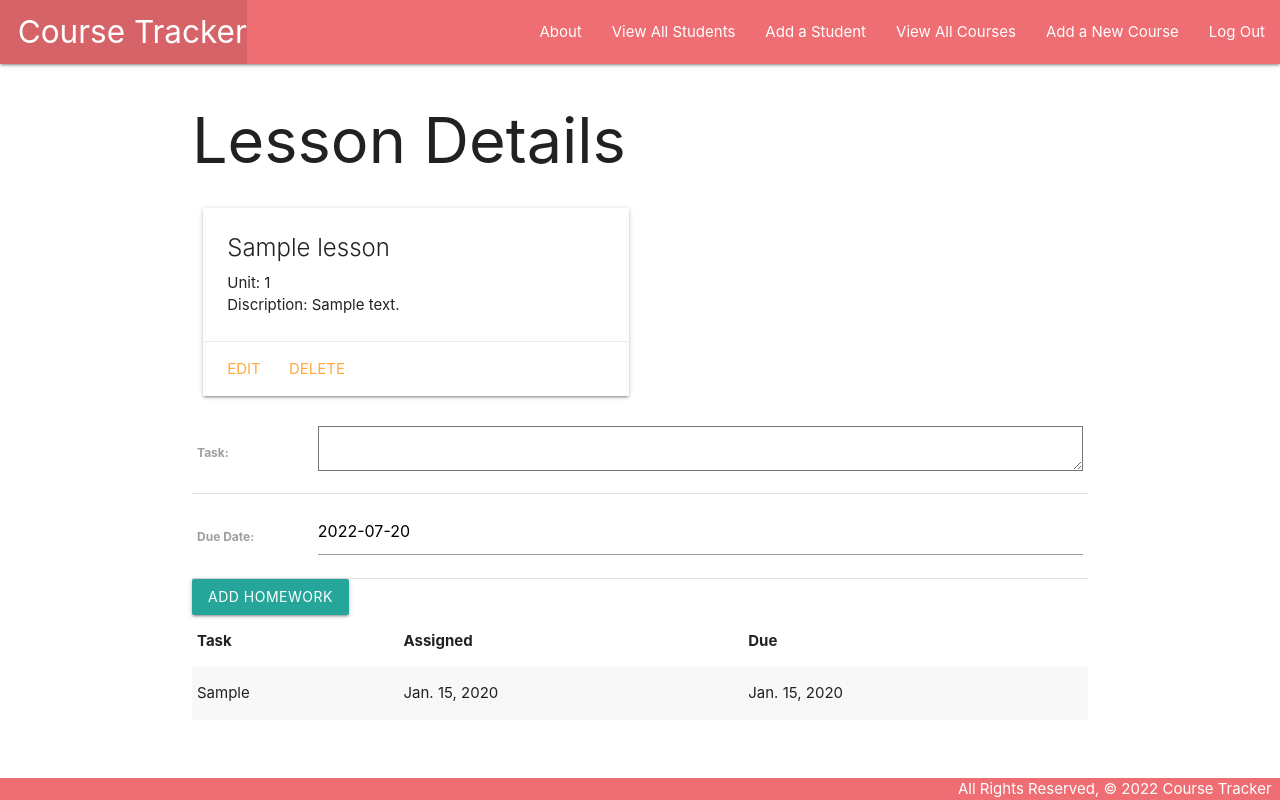
After one commit to weklihua/course-tracker, a Django app: page /lessons/1/ in a window 1280 px wide. The commit adds this page. Run offline with Django 4.2, Linux system fonts and the light colour scheme; a user stored in the database is signed in; tables that the repository leaves empty hold one stand-in row (values such as "Sample post").

Commit message:
adds view, edit, delete, and add homework to lesson

```diff
--- a/main_app/admin.py
+++ b/main_app/admin.py
@@ -1,7 +1,8 @@
 from django.contrib import admin
-from .models import Course, Lesson, Student
+from .models import Course, Lesson, Student, Homework
 
 
 admin.site.register(Course)
 admin.site.register(Lesson)
 admin.site.register(Student)
+admin.site.register(Homework)
--- a/main_app/forms.py
+++ b/main_app/forms.py
@@ -1,7 +1,12 @@
 from django.forms import ModelForm
-from .models import Lesson
+from .models import Lesson, Homework
 
 class LessonForm(ModelForm):
   class Meta:
     model = Lesson
     fields = ['unit', 'title', 'description']
+
+class HomeworkForm(ModelForm):
+  class Meta:
+    model = Homework
+    fields = ['task', 'due_date']
--- a/main_app/models.py
+++ b/main_app/models.py
@@ -1,6 +1,7 @@
 from django.db import models
 from django.urls import reverse
 from django.contrib.auth.models import User
+from datetime import date
 
 # Create your models here.
 
@@ -74,3 +75,18 @@ class Lesson(models.Model):
 
     def __str__(self):
         return f"Unit {self.unit}: {self.title}"
+
+    def get_absolute_url(self):
+        return reverse('lessons_detail', kwargs={'pk': self.id})
+
+class Homework(models.Model):
+    task = models.TextField(max_length = 250)
+    assign_date = models.DateField('Assign Date')
+    due_date = models.DateField("Due Date")
+    lesson = models.ForeignKey(Lesson, on_delete=models.CASCADE)
+
+    class Meta:
+        ordering = ['due_date']
+
+    def __str__(self):
+        return f"{self.task}"
--- a/main_app/templates/courses/detail.html
+++ b/main_app/templates/courses/detail.html
@@ -35,6 +35,7 @@
             <td>{{lesson.unit}}</td>
             <td>{{lesson.title}}</td>
             <td>{{lesson.description}}</td>
+            <td><a href="{% url 'lessons_detail' lesson.id %}">View Lesson</a></td>
           </tr>
         {% endfor %}
       </tbody>
--- /dev/null
+++ b/main_app/templates/main_app/lesson_detail.html
@@ -0,0 +1,56 @@
+{% extends 'base.html' %}
+{% block content %}
+
+<h1>Lesson Details</h1>
+
+<div class="row">
+  <div class="col s6 col-offset-3">
+    <div class="card">
+      <div class="card-content">
+        <span class="card-title">{{ lesson.title }}</span>
+        <p>Unit: {{ lesson.unit }}</p>
+        <p>Discription:  {{ lesson.description }}</p>
+      </div>
+      <div class="card-action">
+        <a href="{% url 'lessons_update' lesson.id %}">Edit</a>
+        <a href="{% url 'lessons_delete' lesson.id %}">Delete</a>
+      </div>
+    </div>
+  </div>
+  <div>
+    <form action="{% url 'add_homework' lesson.id %}" method="POST">
+      {% csrf_token %}
+      <table>
+        {{ homework_form.as_table }}
+      </table>
+      <input type="submit" class="btn" value="Add Homework">
+    </form>
+    <table class="striped">
+      <thead>
+        <tr><th>Task</th><th>Assigned</th><th>Due</th></tr>
+      </thead>
+      <tbody>
+        {% for homework in lesson.homework_set.all %}
+          <tr>
+            <td>{{homework.task}}</td>
+            <td>{{homework.assign_date}}</td>
+            <td>{{homework.due_date}}</td>
+          </tr>
+        {% endfor %}
+      </tbody>
+    </table>
+  </div>
+</div>
+
+<script>
+  const dateEl = document.getElementById('id_due_date');
+  M.Datepicker.init(dateEl, {
+    format: 'yyyy-mm-dd',
+    defaultDate: new Date(),
+    setDefaultDate: true,
+    autoClose: true
+  });
+</script>
+
+
+{% endblock %}
--- a/main_app/urls.py
+++ b/main_app/urls.py
@@ -17,5 +17,9 @@ urlpatterns = [
     path('students/create/', views.StudentCreate.as_view(), name='students_create'),
     path('students/<int:pk>/update/', views.StudentUpdate.as_view(), name='students_update'),
     path('students/<int:pk>/delete/', views.StudentDelete.as_view(), name='students_delete'),
+    path('lessons/<int:pk>/', views.lessons_detail, name='lessons_detail'),
+    path('lessons/<int:pk>/update/', views.LessonUpdate.as_view(), name='lessons_update'),
+    path('lessons/<int:pk>/delete/', views.LessonDelete.as_view(), name='lessons_delete'),
+    path('lesson/<int:pk>/add_homework/', views.add_homework, name='add_homework'),
     path('accounts/signup/', views.signup, name='signup'),
 ]
--- a/main_app/views.py
+++ b/main_app/views.py
@@ -5,8 +5,9 @@ from django.contrib.auth import login
 from django.contrib.auth.forms import UserCreationForm
 from django.contrib.auth.decorators import login_required
 from django.contrib.auth.mixins import LoginRequiredMixin
-from .models import Course, Student
-from .forms import LessonForm
+from .models import Course, Student, Lesson, Homework
+from .forms import LessonForm, HomeworkForm
+from datetime import date
 
 
 # Create your views here.
@@ -17,7 +18,7 @@ def home(request):
   return render(request, 'home.html')
 
 def about(request):
-    return render(request, 'about.html')
+  return render(request, 'about.html')
 
 @login_required
 def courses_index(request):
@@ -35,10 +36,7 @@ def courses_detail(request, course_id):
 @login_required
 def add_lesson(request, course_id):
   form = LessonForm(request.POST)
-  # validate the form
   if form.is_valid():
-    # don't save the form to the db until it
-    # has the course_id assigned
     new_lesson = form.save(commit=False)
     new_lesson.course_id = course_id
     new_lesson.save()
@@ -85,6 +83,32 @@ class StudentDelete(LoginRequiredMixin, DeleteView):
   success_url = '/students/'
 
 @login_required
+def lessons_detail(request, pk):
+  lesson = Lesson.objects.get(id=pk)
+  homework_form = HomeworkForm()
+  return render(request, 'main_app/lesson_detail.html', {'lesson': lesson, 'homework_form': homework_form})
+
+@login_required
+def add_homework(request, pk):
+  form = HomeworkForm(request.POST)
+  if form.is_valid():
+    new_homework = form.save(commit=False)
+    new_homework.lesson_id = pk
+    new_homework.assign_date = date.today()
+    new_homework.save()
+  return redirect('lessons_detail', pk=pk)
+
+class LessonUpdate(LoginRequiredMixin, UpdateView):
+  model = Lesson
+  fields = ['title', 'unit', 'description']
+
+class LessonDelete(LoginRequiredMixin, DeleteView):
+  model = Lesson
+  success_url = '/courses/'
+
+
+
+@login_required
 def assoc_student(request, course_id, student_id):
   Course.objects.get(id=course_id).students.add(student_id)
   return redirect('detail', course_id=course_id)
```
Also changed, not shown: main_app/templates/main_app/lesson_confirm_delete.html (added, +13 -0 lines), main_app/templates/main_app/lesson_form.html (added, +14 -0 lines), main_app/migrations/0011_auto_20220719_1917.py (added), main_app/migrations/0012_homework.py (added).
